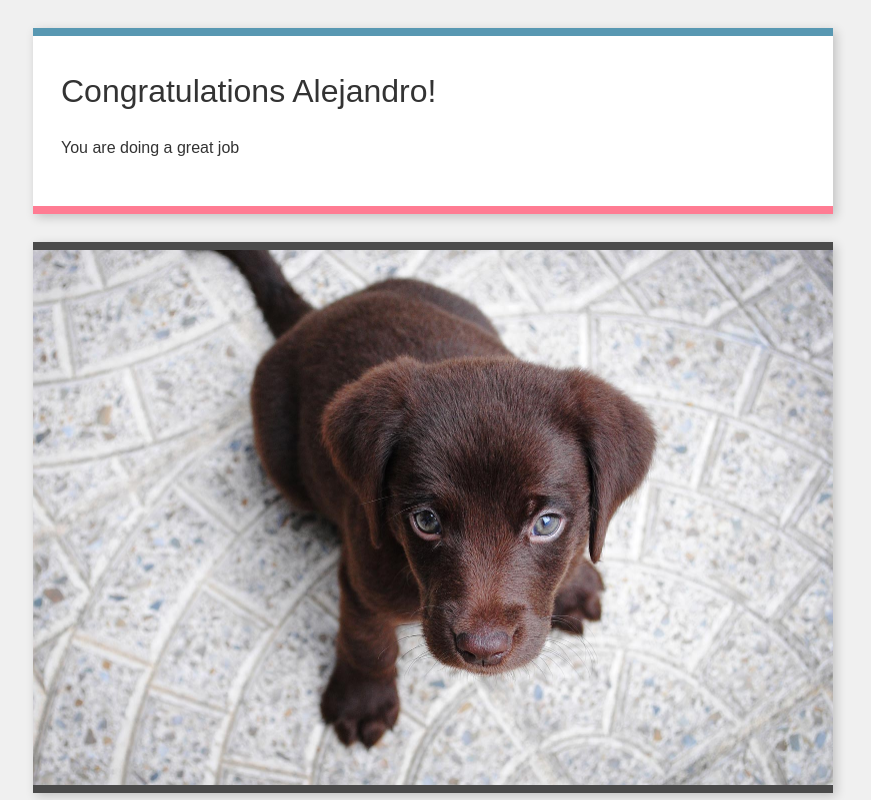
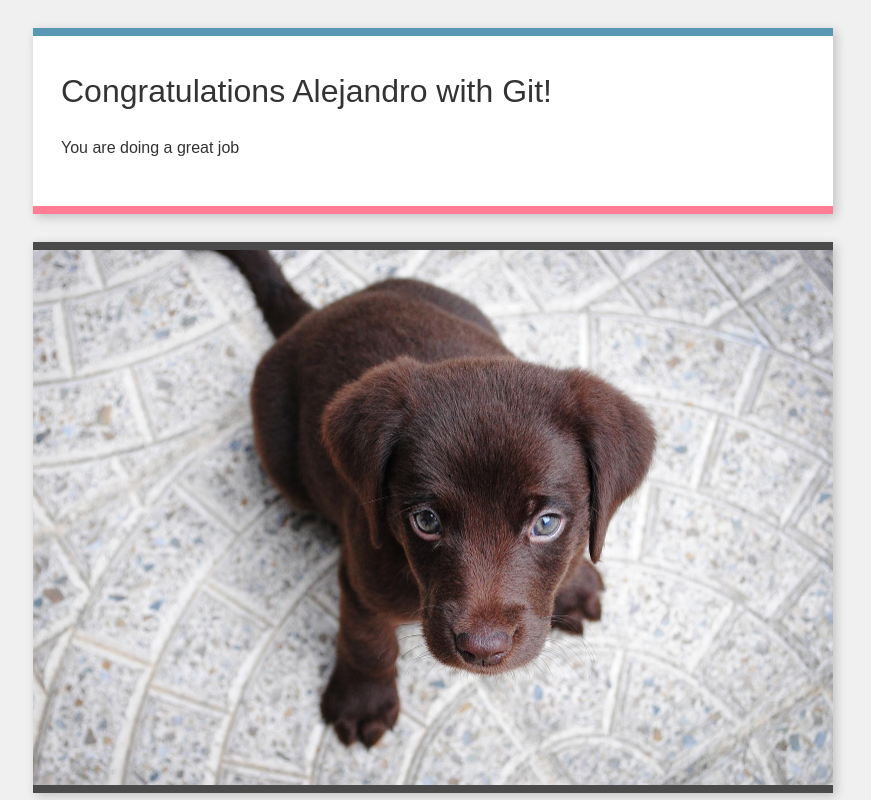
Before and after one commit to jcherrera10/AutomationTest, a plain HTML site: page index.html in a window 1280 px wide. Shown: the top 800 px of the page, without its empty margins (207-1078 px from the left). Drawn offline with Linux system fonts and the light colour scheme.

Commit message:
this is our change

```diff
--- a/index.html
+++ b/index.html
@@ -9,7 +9,7 @@
   </head>
   <body>
     <div class="box">
-      <h1>Congratulations Alejandro!</h1>
+      <h1>Congratulations Alejandro with Git!</h1>
       <p>You are doing a great job</p>
     </div>
 
```
